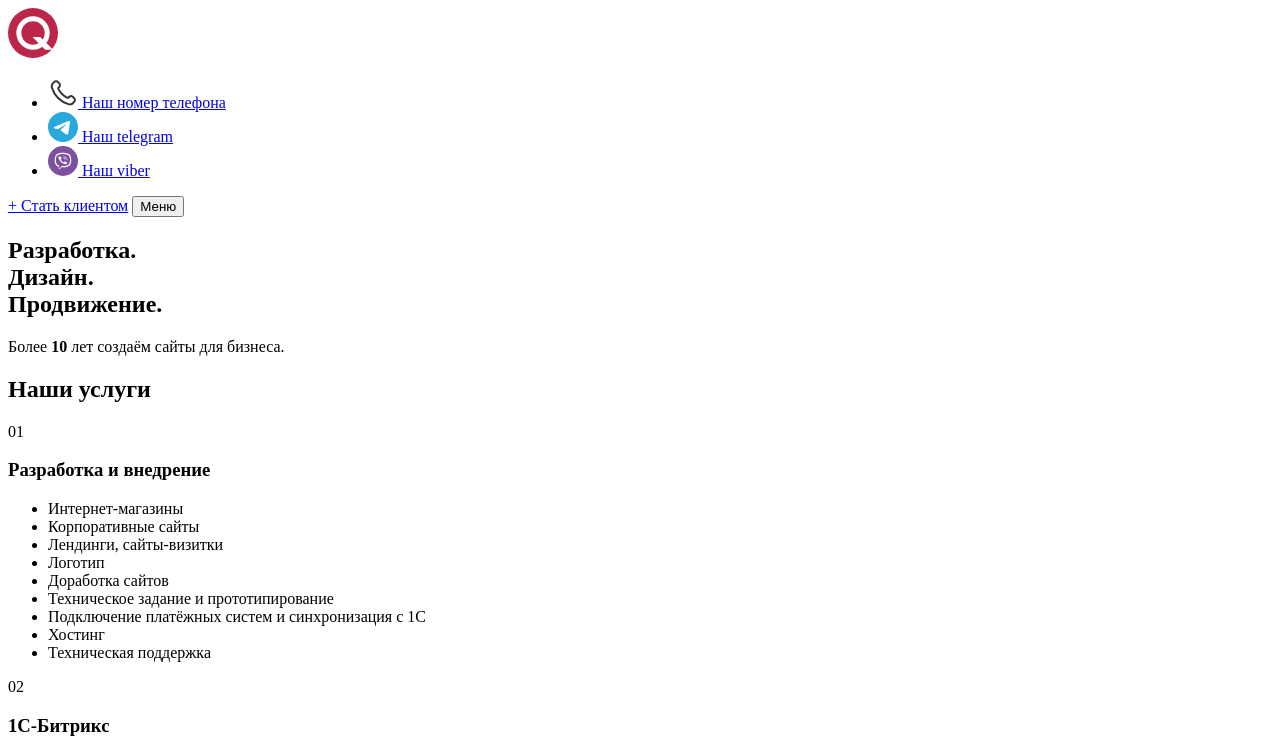
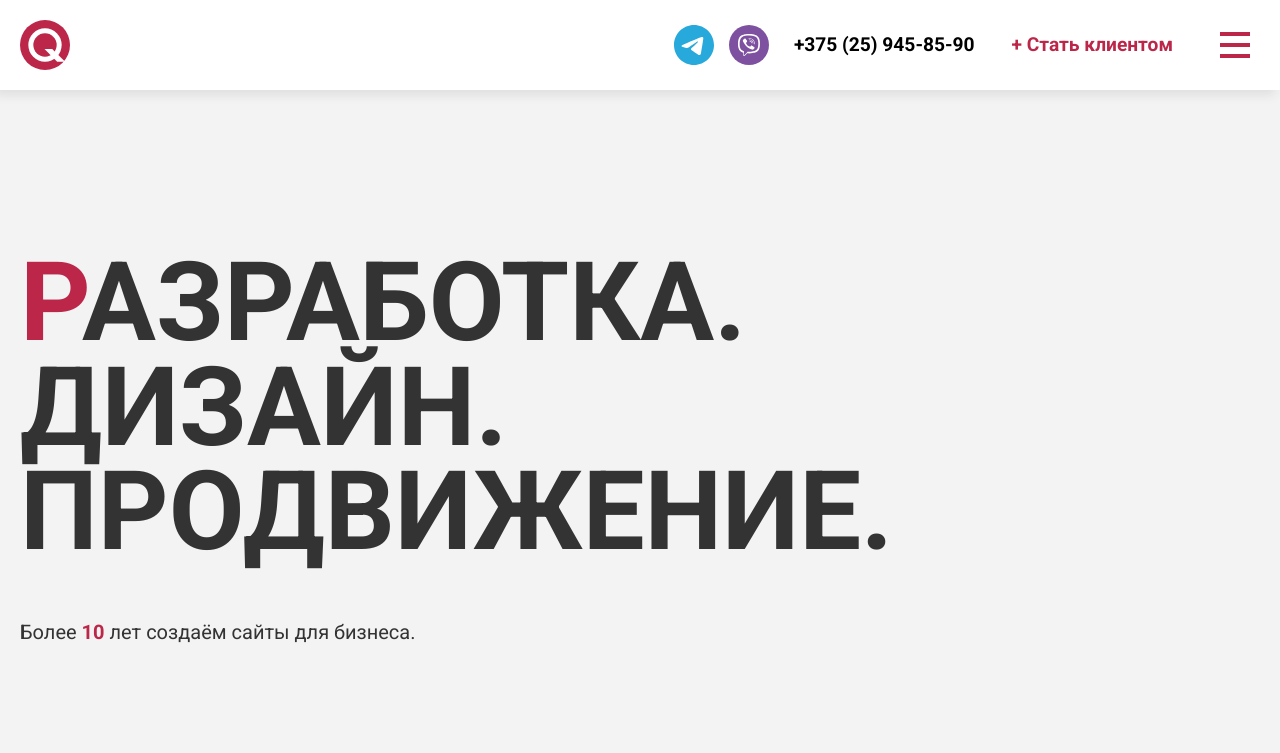
Before and after one commit to mydevby/qlab, a website: page src/index.html in a window 1280 px wide. Shown: the top 753 px of the page. Drawn offline with nearby package versions, Linux system fonts and the light colour scheme; files that its build step writes are made by us from their sources.

Commit message:
First screen

```diff
--- a/gulp/version.json
+++ b/gulp/version.json
@@ -1,3 +1,3 @@
 {
-    "main": "20230117015738"
+    "main": "20230117034719"
 }
--- a/src/index.html
+++ b/src/index.html
@@ -37,13 +37,14 @@
 	<link rel="icon" type="image/png" sizes="192x192"  href="img/logos/android-icon-192x192.png">
 	<link rel="icon" type="image/png" sizes="32x32" href="img/logos/favicon-32x32.png">
 	<link rel="icon" type="image/png" sizes="96x96" href="img/logos/favicon-96x96.png">
-	<link rel="manifest" href="manifest/manifest.json">
+	<link rel="manifest" href="files/manifest.json">
 	<meta name="msapplication-TileColor" content="#BB2649">
 	<meta name="msapplication-TileImage" content="img/logos/ms-icon-144x144.png">
 	<meta name="theme-color" content="#BB2649">
     <link rel="preconnect" href="https://fonts.googleapis.com">
     <link rel="preconnect" href="https://fonts.gstatic.com" crossorigin>
     <link href="https://fonts.googleapis.com/css2?family=Roboto:wght@400;700&display=swap" rel="stylesheet">
+	<link href="css/style.min.css" rel="stylesheet">
 </head>
 <body>
 <header class="header">
@@ -58,7 +59,7 @@
 				<path d="M73.5 87H96.5L135.5 125H111.5L73.5 87Z" fill="#FFFFFF"/>
 			</svg>
 			<ul class="header__social-list">
-				<li class="header__social-item">
+				<li class="header__social-item" style="display: none;">
 					<a class="header__social-link" href="tel:+375259458590">
 						<svg class="header__social-img" role="img" aria-labelledby="qlabPhoneTitleID qlabPhoneDescID" width="30" height="30" viewBox="0 0 30 30" fill="none" xmlns="http://www.w3.org/2000/svg">
 							<title id="qlabPhoneTitleID">Наш номер телефона</title>
@@ -90,9 +91,13 @@
 					</a>
 				</li>
 			</ul>
-			<a class="header__order btn"><a href="#form">+ Стать клиентом</a>
+			<a class="header__phone"  href="tel:+375259458590">+375 (25) 945-85-90</a>
+			<a class="header__order btn" href="#form">+ Стать клиентом</a>
 			<button class="header__burger js-menu">
-				Меню
+				<span class="header__burger-line"></span>
+				<span class="header__burger-line"></span>
+				<span class="header__burger-line"></span>
+				<span class="header__burger-text">Меню</span>
 			</button>
 		</div>
 	</div>
@@ -365,22 +370,22 @@
 <footer class="footer">
 	<div class="container">
 		<p class="footer__copyright">«Qlab», 2011 - 2023. Все права защищены.</p>
-		<svg class="footer__belarus" role="img" aria-labelledby="belarusTitleID belarusDescID" width="1000" height="1000" viewBox="0 0 1000 1000" fill="none" xmlns="http://www.w3.org/2000/svg">
+		<svg class="footer__belarus" role="img" aria-labelledby="belarusTitleID belarusDescID" width="50" height="50" viewBox="0 0 50 50" fill="none" xmlns="http://www.w3.org/2000/svg">
 			<title id="belarusTitleID">Qlab.by</title>
 			<desc id="belarusDescID">Зроблена ў Беларусі</desc>
-			<path d="M500.354 476.646L500 476.293L499.646 476.646L476.646 499.646L476.293 500L476.646 500.354L499.646 523.354L500 523.707L500.354 523.354L523.354 500.354L523.707 500L523.354 499.646L500.354 476.646ZM500 440.707L559.293 500L500 559.293L440.707 500L500 440.707Z" fill="white" stroke="white"/>
-			<path d="M2.70711 500L82 420.707L161.293 500L82 579.293L2.70711 500Z" fill="white" stroke="white"/>
-			<path d="M420.707 82L500 2.70711L579.293 82L500 161.293L420.707 82Z" fill="white" stroke="white"/>
-			<path d="M709.5 259.793L520.5 448.793V270.207L709.5 81.2071V259.793Z" fill="white" stroke="white"/>
-			<path d="M290.5 259.793L479.5 448.793V270.207L290.5 81.2071V259.793Z" fill="white" stroke="white"/>
-			<path d="M270.207 479.5L81.2071 290.5L259.793 290.5L448.793 479.5L270.207 479.5Z" fill="white" stroke="white"/>
-			<path d="M729.793 479.5L918.793 290.5L740.207 290.5L551.207 479.5L729.793 479.5Z" fill="white" stroke="white"/>
-			<path d="M709.5 740.207L520.5 551.207V729.793L709.5 918.793V740.207Z" fill="white" stroke="white"/>
-			<path d="M290.5 740.207L479.5 551.207V729.793L290.5 918.793V740.207Z" fill="white" stroke="white"/>
-			<path d="M270.207 520.5L81.2071 709.5L259.793 709.5L448.793 520.5L270.207 520.5Z" fill="white" stroke="white"/>
-			<path d="M729.793 520.5L918.793 709.5L740.207 709.5L551.207 520.5L729.793 520.5Z" fill="white" stroke="white"/>
-			<path d="M838.707 500L918 420.707L997.293 500L918 579.293L838.707 500Z" fill="white" stroke="white"/>
-			<path d="M420.707 918L500 838.707L579.293 918L500 997.293L420.707 918Z" fill="white" stroke="white"/>
+			<path d="M25.0177 23.8323L25 23.8146L24.9823 23.8323L23.8323 24.9823L23.8147 25L23.8323 25.0177L24.9823 26.1677L25 26.1853L25.0177 26.1677L26.1677 25.0177L26.1854 25L26.1677 24.9823L25.0177 23.8323ZM25 22.0353L27.9647 25L25 27.9646L22.0354 25L25 22.0353Z" fill="white" stroke="white"/>
+			<path d="M0.135361 25L4.10001 21.0353L8.06466 25L4.10001 28.9646L0.135361 25Z" fill="white" stroke="white"/>
+			<path d="M21.0354 4.10002L25 0.135376L28.9647 4.10002L25 8.06467L21.0354 4.10002Z" fill="white" stroke="white"/>
+			<path d="M35.475 12.9897L26.025 22.4397V13.5104L35.475 4.06036V12.9897Z" fill="white" stroke="white"/>
+			<path d="M14.525 12.9897L23.975 22.4397V13.5104L14.525 4.06036V12.9897Z" fill="white" stroke="white"/>
+			<path d="M13.5103 23.975L4.06035 14.525H12.9896L22.4396 23.975H13.5103Z" fill="white" stroke="white"/>
+			<path d="M36.4897 23.975L45.9397 14.525H37.0103L27.5603 23.975H36.4897Z" fill="white" stroke="white"/>
+			<path d="M35.475 37.0104L26.025 27.5604V36.4897L35.475 45.9397V37.0104Z" fill="white" stroke="white"/>
+			<path d="M14.525 37.0104L23.975 27.5604V36.4897L14.525 45.9397V37.0104Z" fill="white" stroke="white"/>
+			<path d="M13.5103 26.025L4.06035 35.475H12.9896L22.4396 26.025H13.5103Z" fill="white" stroke="white"/>
+			<path d="M36.4897 26.025L45.9397 35.475H37.0103L27.5603 26.025H36.4897Z" fill="white" stroke="white"/>
+			<path d="M41.9353 25L45.9 21.0353L49.8647 25L45.9 28.9646L41.9353 25Z" fill="white" stroke="white"/>
+			<path d="M21.0354 45.9L25 41.9354L28.9647 45.9L25 49.8647L21.0354 45.9Z" fill="white" stroke="white"/>
 		</svg>
 		<p class="footer__belarus">Зроблена ў Беларусі</p>
 	</div>
--- /dev/null
+++ b/src/scss/components/banner.scss
@@ -0,0 +1,22 @@
+.banner {
+    height: 100vh;
+    padding-top: 100px;
+    background-color: #f3f3f3;
+    display: flex;
+    align-items: center;
+
+    &__content {
+        padding-left: 75px;
+    }
+
+    &__desc {
+        color: $clr-text;
+        margin-top: 2.5em;
+        font-size: 1.25em;
+
+        &--accent {
+            color: $clr-main;
+            font-weight: 600;
+        }
+    }
+}
--- /dev/null
+++ b/src/scss/components/header.scss
@@ -0,0 +1,154 @@
+.header {
+	position: fixed;
+    z-index: 100;
+    left: 0;
+    right: 0;
+    top: 0;
+	background: #fff;
+	padding-top: 10px;
+	padding-bottom: 10px;
+	box-shadow: -5px 5px 10px rgb(51 51 51 / 10%);
+
+
+	&__wrapper {
+		display: flex;
+		align-items: center;
+	}
+
+	&__logo {
+		display: block;
+		width: 50px;
+		height: 50px;
+		margin-right: auto;
+	}
+
+	&__social-list {
+		display: flex;
+		align-items: center;
+		padding: 15px 0;
+		margin-right: 25px;
+	}
+
+	&__social-item {
+		margin-right: 15px;
+
+		&:last-child {
+			margin-right: 0;
+		}
+	}
+
+	&__social-link {
+		display: block;
+		width: 40px;
+		height: 40px;
+		transition: .3s;
+
+		&:hover {
+			opacity: .5;
+		}
+	}
+
+	&__social-img {
+		display: block;
+		width: 100%;
+		height: auto;
+	}
+
+	&__social-text {
+		font-size: 0;
+	}
+
+	&__phone {
+		margin-right: 15px;
+		transition: .3s;
+		font-size: 1.2em;
+		font-weight: 800;
+
+		&:hover {
+			opacity: .5;
+		}
+	}
+
+	&__order {
+		font-weight: 700;
+    	font-size: 1.2em;
+		color: $clr-main;
+		padding: 3px 20px 3px;
+		border: 2px solid transparent;
+		position: relative;
+		display: inline-block;
+		margin-right: 15px;
+		&:before,
+		&:after {
+			content: "";
+			display: block;
+			position: absolute;
+			width: 0%;
+    		height: 0%;
+    		opacity: 0;
+		}
+
+		&:before {
+			top: 0;
+			right: 0;
+			border-top: 2px solid $clr-main;
+			border-left: 2px solid $clr-main;
+			transition: width 0.2s 0.5s ease-out, height 0.15s 0.35s linear, opacity 0s 0.7s;
+		}
+
+		&:after {
+			bottom: 0;
+			left: 0px;
+			border-bottom: 2px solid $clr-main;
+			border-right: 2px solid $clr-main;
+			transition: width 0.2s 0.15s linear, height 0.15s ease-in, opacity 0s 0.35s
+		}
+
+		&:hover {
+			&:before,
+			&:after {
+				width: 100%;
+				height: 100%;
+				opacity: 1;
+			}
+
+			&:before {
+				transition: width 0.2s ease-in, height 0.15s 0.2s linear, opacity 0s;
+			}
+
+			&:after {
+				transition: width 0.2s 0.35s linear, height 0.15s 0.5s ease-out, opacity 0s 0.3s;
+			}
+		}
+	}
+
+	&__burger {
+		font-size: 0;
+		width: 50px;
+		height: 50px;
+		position: relative;
+		cursor: pointer;
+	}
+
+	&__burger-line {
+		position: absolute;
+		height: 4px;
+		background: $clr-main;
+		width: 60%;
+		left: 20%;
+		display: inline-block;
+		transform: translateY(-50%);
+
+		&:nth-child(1) {
+			top: 28%;
+		}
+
+		&:nth-child(2) {
+			top: 50%;
+		}
+
+		&:nth-child(3) {
+			top: 72%;
+		}
+	}
+}
--- /dev/null
+++ b/src/scss/helpers/default.scss
@@ -0,0 +1,80 @@
+ *:where(:not(html, iframe, canvas, img, svg, video, audio):not(svg *, symbol *)) {
+    all: unset;
+    display: revert;
+}
+
+*,
+*::before,
+*::after {
+    box-sizing: border-box;
+    margin: 0;
+    padding: 0;
+    -webkit-tap-highlight-color: rgba(0,0,0,0);
+    -webkit-tap-highlight-color: transparent;
+}
+
+h1,
+h2,
+h3,
+h4 {
+    font-weight: 800;
+}
+
+html {
+    font-family: Roboto, sans-serif;
+    line-height: 1.7;
+}
+
+a, button {
+    cursor: revert;
+}
+
+ol, ul, menu {
+    list-style: none;
+}
+
+img {
+    max-inline-size: 100%;
+    max-block-size: 100%;
+}
+
+table {
+    border-collapse: collapse;
+}
+
+textarea {
+    white-space: revert;
+}
+
+::placeholder {
+    color: unset;
+}
+
+::marker {
+    content: "";
+}
+
+:where([hidden]) {
+    display: none;
+}
+
+:where([contenteditable]:not([contenteditable="false"])) {
+    -moz-user-modify: read-write;
+    -webkit-user-modify: read-write;
+    overflow-wrap: break-word;
+}
+
+:where([draggable="true"]) {
+    -webkit-user-drag: element;
+}
+
+:where(dialog:modal) {
+    all: revert;
+}
+
+.container {
+    width: 100%;
+    max-width: 1750px;
+    padding: 0 20px;
+    margin: 0 auto;
+}
--- /dev/null
+++ b/src/scss/helpers/typography.scss
@@ -0,0 +1,14 @@
+.title {
+    font-weight: 800;
+    text-transform: uppercase;
+    color: $clr-text;
+
+    &:first-letter {
+        color: $clr-main;
+    }
+
+    &--level-1 {
+        font-size: 110px;
+        line-height: .95;
+    }
+}
--- /dev/null
+++ b/src/scss/helpers/variables.scss
@@ -0,0 +1,3 @@
+$clr-main: #BB2649;
+$clr-main-inverse: #26BB98;
+$clr-text: #333;
--- a/src/scss/style.scss
+++ b/src/scss/style.scss
@@ -1,9 +1,6 @@
-html,
-body {
-    font-family:  Roboto, Oxygen, Ubuntu, Cantarell, 'Open Sans', 'Helvetica Neue', sans-serif;
-}
+@import "helpers/variables";
+@import "helpers/default";
+@import "helpers/typography";
 
-* {
-    margin: 0;
-    padding: 0;
-}
+@import "components/header";
+@import "components/banner";
```
Also changed, not shown: dist/css/style.min.css, dist/files/manifest.json (added), dist/img/1.jpg (added), dist/img/2.jpg (added), dist/img/logos/android-icon-144x144 — копия.png (added), dist/img/logos/android-icon-144x144.png (added), dist/img/logos/apple-icon-144x144 — копия.png (added), dist/index.html, src/files/manifest.json (added), src/img/logos/android-icon-144x144.png (added), src/scss/helpers/mixins.scss (added).
